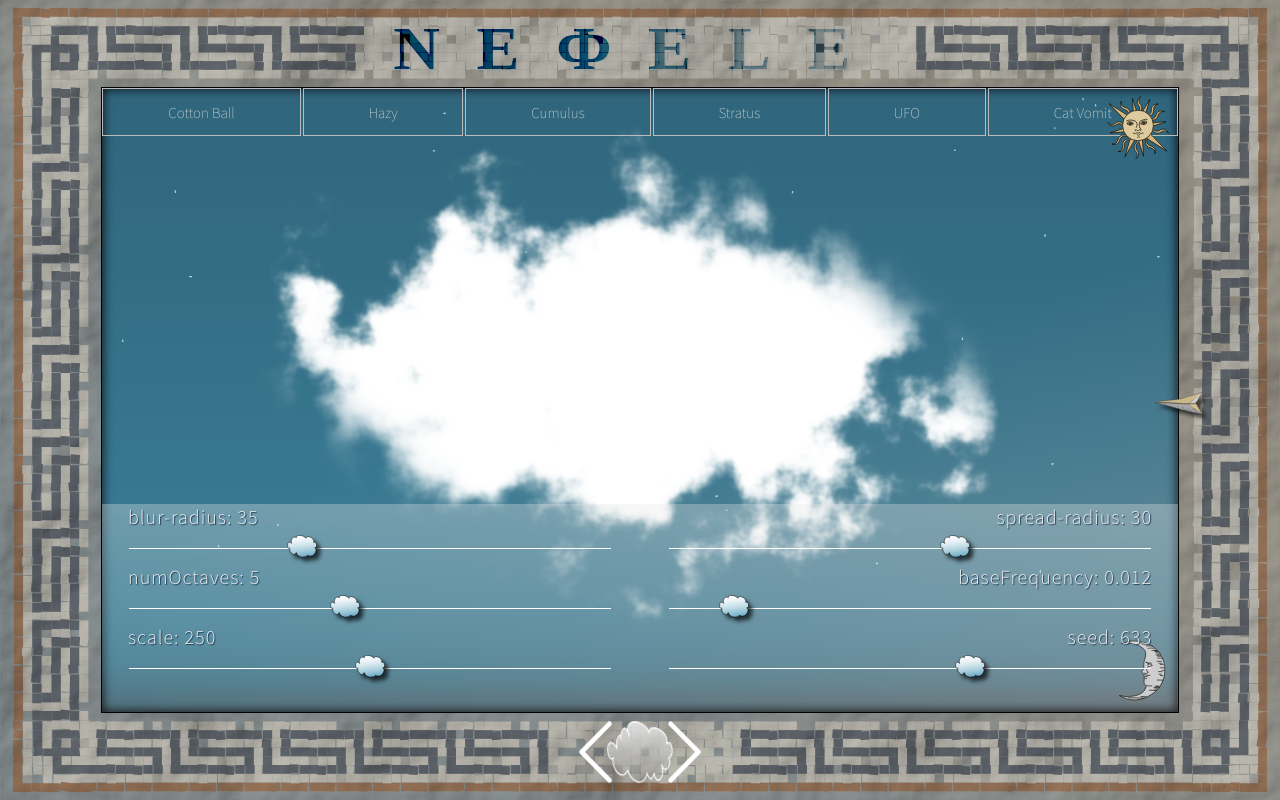
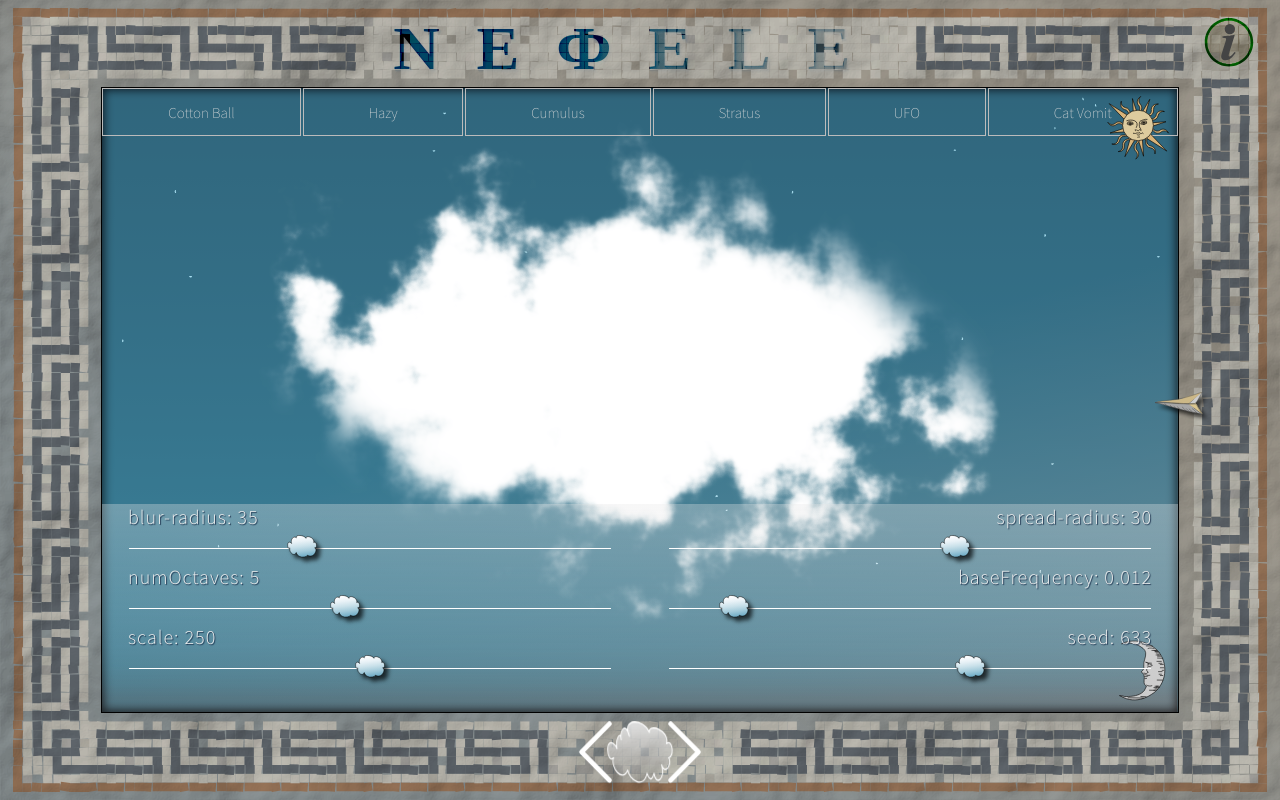
Before and after one commit to beauhaus/Nephele, a React (Vite) app: page / in a window 1280 px wide. Built offline with nearby package versions, Linux system fonts and the light colour scheme; a web font is replaced by a local one.

Commit message:
adds link to article

```diff
--- a/src/App.js
+++ b/src/App.js
@@ -3,6 +3,7 @@ import { render } from "react-dom";
 import TextureBG from "./TextureBG";
 import TileFrameSVG from "./TileFrameSVG";
 import CloudAppContainer from "./CloudAppContainer";
+import InfoLink from "./InfoLink";
 
 class App extends Component {
   render() {
@@ -10,6 +11,7 @@ class App extends Component {
       <div id="App">
         <TileFrameSVG />
         <TextureBG />
+        <InfoLink />
         <CloudAppContainer />
       </div>
     );
--- /dev/null
+++ b/src/InfoLink.js
@@ -0,0 +1,106 @@
+import React from "react";
+import styled from "styled-components";
+
+const StyledInfoLink = styled.a`
+  position: absolute;
+  top: 2.3vh;
+  right: 1.5vw;
+  width: 5vw;
+  height: 7vh;
+  cursor: pointer;
+
+  & svg {
+    width: 100%;
+    height: 100%;
+    & .circle {
+      fill: rgba(169, 166, 158, 0.5);
+      mix-blend-mode: color-burn;
+    }
+    & #article {
+      opacity: 0;
+      fill: #003f5d;
+    }
+    & #letter-i-stroke {
+      stroke-width: 2px;
+      opacity: 0;
+    }
+    /* filter: drop-shadow(0px 0px 2px rgba(169, 166, 158, 1) ;); */
+    &:hover {
+      & > .circle {
+        animation: fillIn 0.5s ease-in-out forwards;
+      }
+      & g.dot #black-dot {
+        animation: fadeIn 0.5s ease-in-out forwards reverse;
+      }
+      & g#article {
+        animation: fadeIn 1.2s ease-in-out forwards;
+      }
+      & #letter-i-stroke {
+        animation: fadeIn 0.8s ease-in-out forwards;
+      }
+    }
+  }
+  @keyframes fillIn {
+    0% {
+      fill: #a9a69e;
+    }
+    100% {
+      fill: rgba(0, 67, 95, 0.6);
+    }
+  }
+  @keyframes strokeIn {
+    0% {
+      fill: #a9a69e;
+    }
+    100% {
+      fill: #000;
+    }
+  }
+`;
+
+const InfoLink = () => (
+  <StyledInfoLink
+    className="info-link"
+    href="https://css-tricks.com/drawing-realistic-clouds-with-svg-and-css/"
+  >
+    <svg viewBox="0 0 200 200">
+      <g id="article" fill="#fff">
+        <path d="M26.2 194.9H11.7l-2.8 4.7H1.5l13.9-21.9h7.2l14 21.9H29l-2.8-4.7zm-2.3-3.8l-5-8.4-5 8.4h10zM59.8 199.6l-6-6.1h-6.7v6.1h-7.2v-21.9h13.5c2.8 0 5.2.3 7.2 1 2 .6 3.6 1.6 4.7 2.8s1.7 2.6 1.7 4.2-.6 3-1.7 4.2c-1.1 1.2-2.7 2.1-4.8 2.7l7 7h-7.7zm-1.9-16.8c-1.1-.7-2.8-1-5-1H47v7.6h6c2.2 0 3.8-.3 5-1 1.1-.7 1.7-1.6 1.7-2.8-.1-1.2-.6-2.1-1.8-2.8zM78.7 181.9h-10v-4.1H96v4.1H86v17.8h-7.2v-17.8zM99.9 177.7h7.2v21.9h-7.2v-21.9zM120.9 198.5c-2.6-1-4.6-2.3-6.1-4-1.5-1.7-2.2-3.7-2.2-5.8 0-2.2.7-4.1 2.2-5.8 1.5-1.7 3.5-3.1 6.1-4 2.6-1 5.5-1.5 8.7-1.5 2.7 0 5.2.3 7.4 1s4 1.6 5.5 2.9l-4.6 3c-2.1-1.7-4.7-2.6-7.9-2.6-1.9 0-3.7.3-5.2.9-1.5.6-2.7 1.4-3.6 2.5-.9 1.1-1.3 2.3-1.3 3.6 0 1.4.4 2.6 1.3 3.6.8 1.1 2 1.9 3.6 2.5 1.5.6 3.2.9 5.2.9 3.1 0 5.8-.9 7.9-2.6l4.6 3c-1.5 1.3-3.3 2.2-5.5 2.9s-4.7 1-7.4 1c-3.3 0-6.2-.5-8.7-1.5zM147.3 177.7h7.2v17.8h15.7v4.1h-22.9v-21.9zM198.5 195.6v4.1h-24.2v-21.9h23.6v4.1h-16.4v4.8H196v3.9h-14.5v5.1h17z" />
+      </g>
+      <g className="circle">
+        <path
+          id="circle"
+          d="M100 168.7c-45.3 0-82.2-36.9-82.2-82.2S54.7 4.3 100 4.3s82.2 36.9 82.2 82.2-36.9 82.2-82.2 82.2z"
+        />
+        <path
+          id="circle-border"
+          fill="green"
+          d="M100 8.6c42.9 0 77.8 34.9 77.8 77.9s-34.9 77.9-77.8 77.9-77.8-34.9-77.8-77.9S57.1 8.6 100 8.6m0-8.6C52.2 0 13.5 38.7 13.5 86.5S52.2 173 100 173s86.5-38.7 86.5-86.5S147.8 0 100 0z"
+        />
+      </g>
+      <path
+        id="letter_i"
+        fill="#444"
+        d="M73.3 130.5c.5-2 1.3-4.5 2.3-7.8l13.5-43.5c.1-.5.3-1 .4-1.5.1-.5.2-1 .2-1.4 0-2.6-.9-4.2-2.8-4.8-1.9-.6-5.2-1-10.2-1.2v-5.1c4.1-.3 10.1-.8 18-1.6 7.8-.8 13.4-1.5 16.7-2l9.4-1.6-17.1 55.1c-1.4 4.7-2.4 8-2.9 9.8-1.3 4.7-1.9 7.7-1.9 9.1 0 1.4.4 2.3 1.1 2.7.7.4 1.5.6 2.4.6 2.2 0 5-1.7 8.3-5 3.3-3.3 6.2-6.8 8.7-10.5l4.8 2.7c-7.2 9.3-12.6 15.5-16.4 18.7-6.2 5.3-12.9 7.9-20 7.9-4 0-7.6-1.1-10.8-3.3-3.2-2.2-4.8-5.5-4.8-10-.2-1.4.2-3.9 1.1-7.3z"
+      />
+      <path
+        id="letter-i-stroke"
+        strokeWidth="1"
+        stroke="#fff"
+        d="M73.3 130.5c.5-2 1.3-4.5 2.3-7.8l13.5-43.5c.1-.5.3-1 .4-1.5.1-.5.2-1 .2-1.4 0-2.6-.9-4.2-2.8-4.8-1.9-.6-5.2-1-10.2-1.2v-5.1c4.1-.3 10.1-.8 18-1.6 7.8-.8 13.4-1.5 16.7-2l9.4-1.6-17.1 55.1c-1.4 4.7-2.4 8-2.9 9.8-1.3 4.7-1.9 7.7-1.9 9.1 0 1.4.4 2.3 1.1 2.7.7.4 1.5.6 2.4.6 2.2 0 5-1.7 8.3-5 3.3-3.3 6.2-6.8 8.7-10.5l4.8 2.7c-7.2 9.3-12.6 15.5-16.4 18.7-6.2 5.3-12.9 7.9-20 7.9-4 0-7.6-1.1-10.8-3.3-3.2-2.2-4.8-5.5-4.8-10-.2-1.4.2-3.9 1.1-7.3z"
+      />
+      <g className="dot">
+        <path
+          id="tricks-dot"
+          fill="#DB914F"
+          stroke="#3E3F4D"
+          strokeMiterlimit="10"
+          d="M118.9 48.7c-.6 1.1-1.8 1.7-2.8 1.7-.4 0-.9-.1-1.3-.3l-9-6.3.8 10.5c0 1.5-1.4 2.7-3.3 2.7-1.8 0-3.3-1.2-3.3-2.6l1.1-10.8-9.5 6.6c-1.3.8-3.2.1-4.1-1.4-.9-1.6-.5-3.5.8-4.2l10.1-5-10.1-5.1c-1.3-.8-1.7-2.7-.8-4.3.9-1.6 2.7-2.2 4.1-1.4l9.4 6.7-1.2-9.8c0-1.5 1.4-2.2 3.3-2.2 1.8 0 3.3.7 3.3 2.2l-.7 10 9.2-6.4c1.3-.8 3.2-.2 4.1 1.4.3.6.5 1.2.5 1.8 0 1-.5 1.9-1.3 2.4l-9.8 4.8 9.6 4.8c1.5.7 1.8 2.6.9 4.2z"
+        />
+        <circle id="black-dot" fill="#444" cx="103" cy="39.5" r="18.5" />
+      </g>
+    </svg>
+  </StyledInfoLink>
+);
+
+export default InfoLink;
--- a/src/style.css
+++ b/src/style.css
@@ -24,13 +24,10 @@ body {
 }
 
 #App {
-  /* width: 98vw;
-  height: 98vh; */
   margin: 0;
   padding: 0;
   width: 100vw;
   height: 100vh;
-  /* margin: auto; */
   display: flex;
   justify-content: center;
   align-items: center;
@@ -43,12 +40,6 @@ body {
   background-clip: text;
   -webkit-text-fill-color: transparent;
   filter: drop-shadow(0px 0px 1px rgb(54, 44, 14));
-}
-
-/* NOTE: save this for p labels*/
-h2,
-h3 {
-  margin-bottom: 0;
 }
 
 .cloud-display {
@@ -68,28 +59,8 @@ h3 {
   right: 0;
   bottom: 0;
   margin-bottom: 18px;
-}
-
-.testing {
-  background: linear-gradient(0deg, #071528 20%, rgba(32, 35, 41, 0.5) 120%);
-  color: rgba(168, 111, 68, 0.596);
-  color: #af8e74;
-  color: #dfd9d9;
-  color: #e7ccc1;
-  color: #cfcfcfdb;
-  background-color: #7c7a77;
-}
-
-.tiles-color-test {
-  color: #20150c;
-  color: #263310;
-  color: #304053;
-  color: #1d3450;
-  /*trim color*/
-  fill: rgba(29, 52, 80, 0.678);
-  fill: rgba(59, 67, 102, 0.5);
-  outline-width: 0;
-  mix-blend-mode: multiply;
+  color: rgba(169, 166, 158, 0.664);
+  color: rgba(0, 67, 95, 0.698);
 }
 
 @keyframes fadeIn {
```
Also changed, not shown: src/TileFrameSVG.js.
